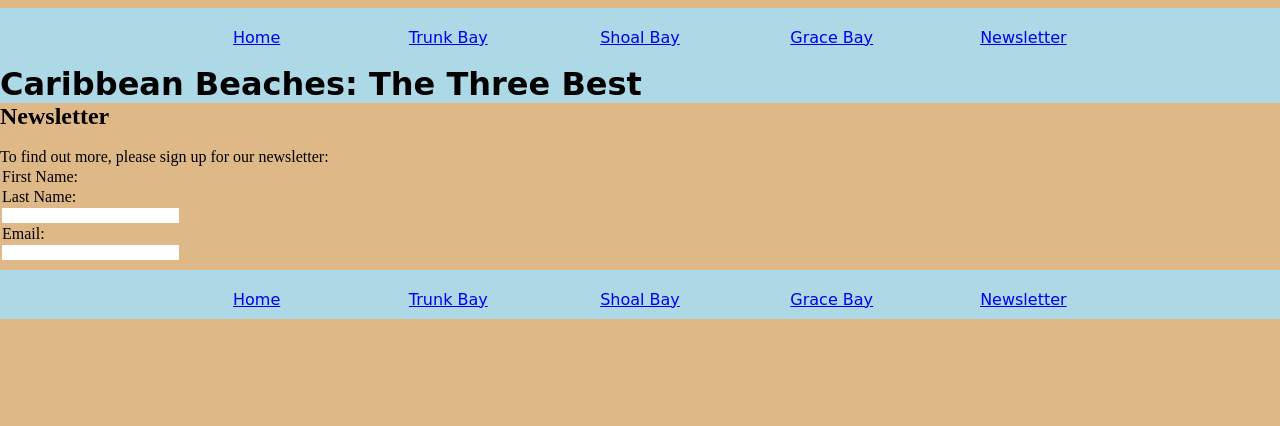
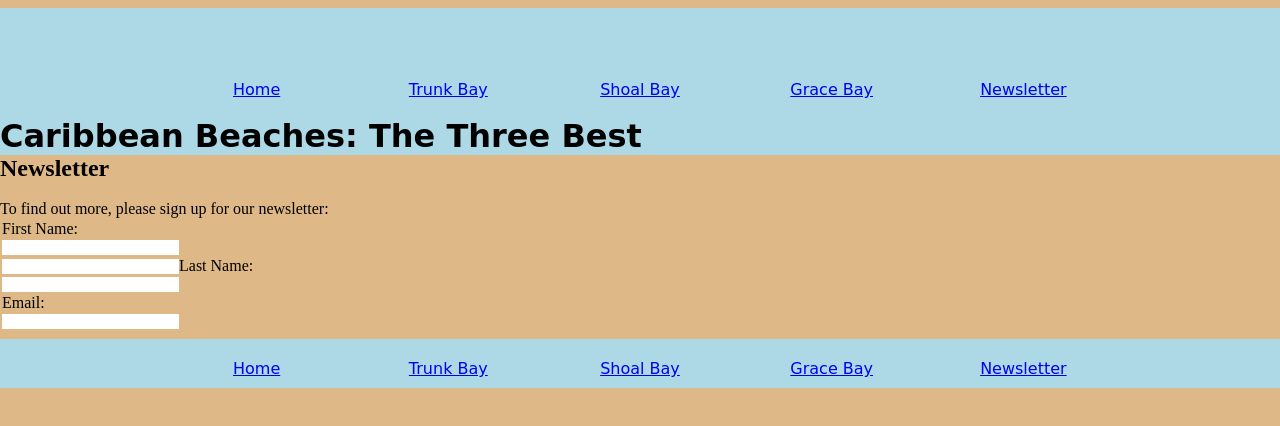
Before and after one commit to Z4NC0RE/caribbeanBeahces, a plain HTML site: page newsletter.html in a window 1280 px wide. Drawn offline with Linux system fonts and the light colour scheme.

Commit message:
flewuf;hnselm

```diff
--- a/css/styles.css
+++ b/css/styles.css
@@ -26,7 +26,10 @@ header nav ul li {
     display: inline-block;
 	list-style: none;
 	width: 15%;
-	margin-top: .8%;
+	margin-top: 5%;
+    text-decoration: none;
+    color: black;
+    background-color: lightblue;
 }
 
 header nav ul li:hover {
--- a/newsletter.html
+++ b/newsletter.html
@@ -29,7 +29,12 @@
                 </tr>
                 <tr>
                     <td>
-                        <label for="lname">Last Name:</label>
+                        <input type="text" name="fname">
+                    </td>
+                </tr>
+                <tr>
+                    <td>
+                        <input for="lname">Last Name:</label>
                     </td>
                 </tr>
                 <tr>
```
